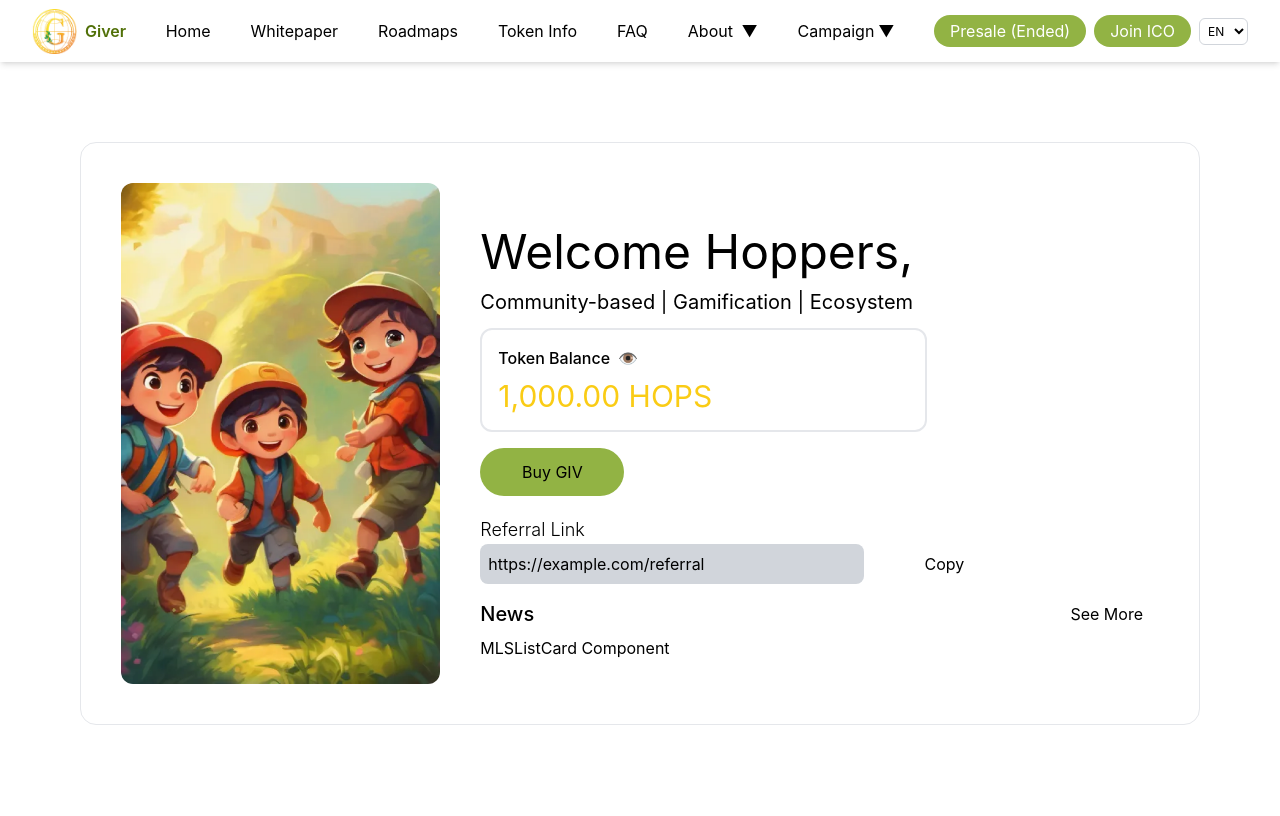
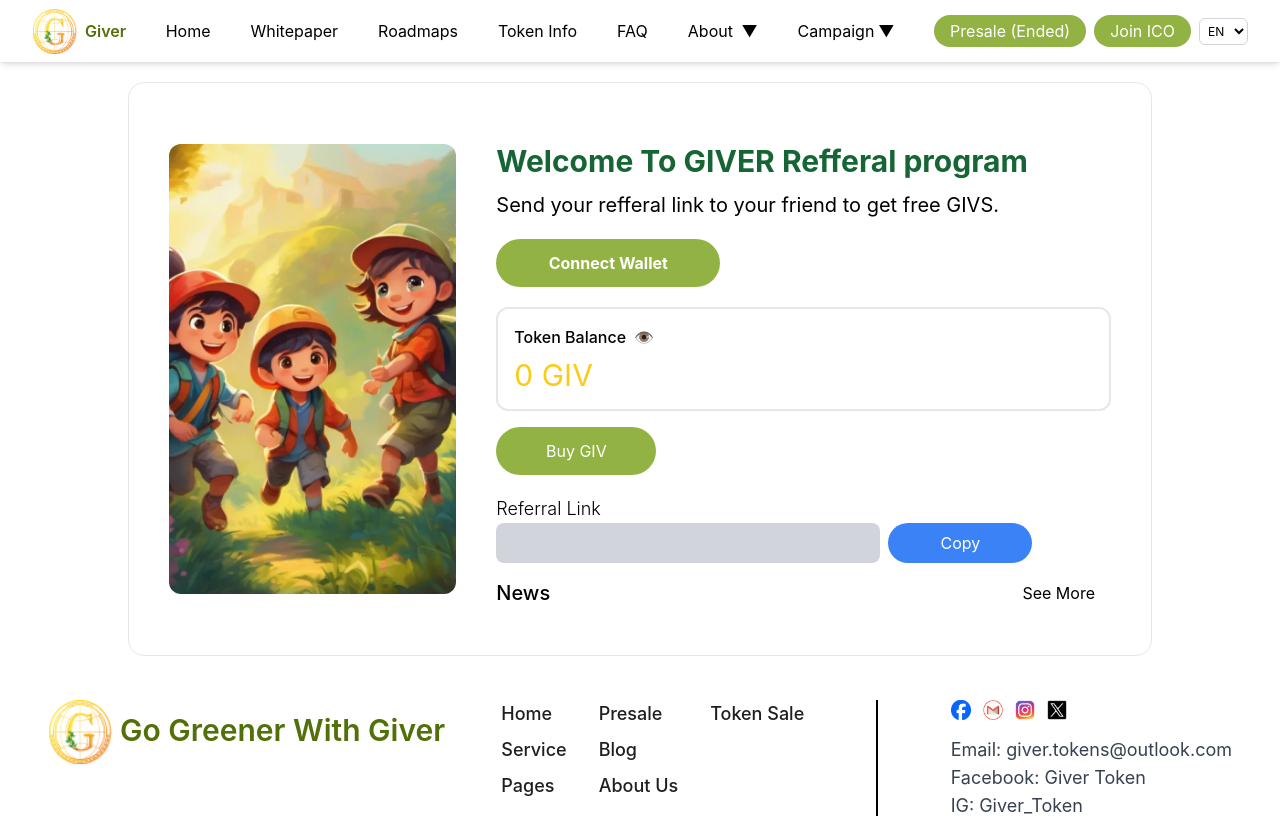
Before and after one commit to Lil-Tanatat/Nextjs, a React (Create React App) app: page /your-account in a window 1280 px wide. Shown: the top 816 px of the page. Built offline with nearby package versions, Linux system fonts and the light colour scheme; some icons are missing.

Commit message:
Fetch Token Balance

```diff
--- /dev/null
+++ b/src/ABI/FetchBalance.json
@@ -0,0 +1,21 @@
+[
+  {
+    "inputs": [
+      {
+        "internalType": "address",
+        "name": "account",
+        "type": "address"
+      }
+    ],
+    "name": "balanceOf",
+    "outputs": [
+      {
+        "internalType": "uint256",
+        "name": "",
+        "type": "uint256"
+      }
+    ],
+    "stateMutability": "view",
+    "type": "function"
+  }
+]
--- a/src/components/Navbar.js
+++ b/src/components/Navbar.js
@@ -23,7 +23,7 @@ function Navbar() {
   const aboutDropdown = [
     { name: t("aboutUs"), path: "/aboutus" },
     { name: t("contactUs"), path: "/contactus" },
-    { name: t("blog"), path: "/Blog" },
+    { name: t("blog"), path: "/blog" },
   ];
   const campaignDropdown = [
     { name: t("campaign.refferal"), path: "/your-account" },
--- a/src/pages/Youraccount.js
+++ b/src/pages/Youraccount.js
@@ -1,22 +1,70 @@
-import React, { Fragment } from "react";
-import { Link } from "react-router-dom";
-import { useNavigate } from "react-router-dom";
+import React, { Fragment, useState, useEffect } from "react";
+import { Link, useNavigate } from "react-router-dom";
 import YourAccountImage from "../assets/images/your-account.png";
+import Web3 from "web3";
+import FetchBalance from "../ABI/FetchBalance.json";
 
 const YourAccount = () => {
-  // Placeholder data for previewing prototype UX/
   const navigate = useNavigate();
-  const tokenBalance = 1000;
+  const [tokenBalance, setTokenBalance] = useState(0);
+  const [walletAddress, setWalletAddress] = useState("");
+  const [referralLink, setReferralLink] = useState("");
+  const [isWalletConnected, setIsWalletConnected] = useState(false);
+
+  const tokenAddress = "0x8acC2e02524116DF58dA6bCC07eC9FF1b0AD6BbB";
+  const tokenABI = FetchBalance;
+
   const onBuyToken = () => {
     navigate("/ico");
   };
-  const referralLink = "https://example.com/referral";
-  const onCopyReferralLink = () => {};
+
+  const onCopyReferralLink = () => {
+    navigator.clipboard.writeText(referralLink);
+    alert("Referral link copied to clipboard!");
+  };
+
+  const connectWallet = async () => {
+    if (window.ethereum) {
+      const web3 = new Web3(window.ethereum);
+      try {
+        await window.ethereum.request({ method: "eth_requestAccounts" });
+        const accounts = await web3.eth.getAccounts();
+        setWalletAddress(accounts[0]);
+        setReferralLink(`https://givertokens.com/ico/${accounts[0]}`);
+        setIsWalletConnected(true);
+
+        const contract = new web3.eth.Contract(tokenABI, tokenAddress);
+        const balance = await contract.methods.balanceOf(accounts[0]).call();
+        setTokenBalance(
+          parseFloat(web3.utils.fromWei(balance, "ether")).toFixed(2)
+        );
+      } catch (error) {
+        console.error("Error connecting to wallet:", error);
+      }
+    } else {
+      alert("Please install MetaMask to use this feature.");
+    }
+  };
+
+  useEffect(() => {
+    if (walletAddress) {
+      setReferralLink(`https://givertokens.com/ico/${walletAddress}`);
+      const fetchTokenBalance = async () => {
+        const web3 = new Web3(window.ethereum);
+        const contract = new web3.eth.Contract(tokenABI, tokenAddress);
+        const balance = await contract.methods.balanceOf(walletAddress).call();
+        setTokenBalance(
+          parseFloat(web3.utils.fromWei(balance, "ether")).toFixed(2)
+        );
+      };
+      fetchTokenBalance();
+    }
+  }, [walletAddress]);
 
   return (
     <Fragment>
       {/* Placeholder components for previewing prototype UX/UI */}
-      <div className="container p-20">
+      <div className="container py-5 px-32">
         <div className="grid grid-cols-12 lg:gap-x-10 bg-white justify-center items-center border border-gray-200 p-10 rounded-2xl">
           <div className="hidden lg:block col-span-12 lg:col-span-4">
             <div className="rounded-xl overflow-hidden max-w-full h-full">
@@ -28,16 +76,29 @@ const YourAccount = () => {
             </div>
           </div>
           <div className="col-span-12 lg:col-span-8">
-            <h1 className="text-3xl lg:text-5xl text-black mb-3 text-center lg:text-start mt-5">
-              Welcome <span className="text-mls-primary">Hoppers</span>,
+            <h1 className="text-xl lg:text-3xl font-bold text-green-800 mb-3 text-center lg:text-start mt-5">
+              Welcome To GIVER Refferal program
             </h1>
-            <h2 className="text-xl lg:text-xl text-black mb-3 text-center lg:text-start">
-              Community-based | Gamification | Ecosystem
+            <h2 className="text-md lg:text-xl  text-black text-center lg:text-start">
+              Send your refferal link to your friend to get free GIVS.
             </h2>
 
+            <button
+              onClick={connectWallet}
+              type="button"
+              disabled={isWalletConnected}
+              className={`py-3 btn my-5 font-bold text-white rounded-3xl text-xs lg:text-base px-6 border-none shadow-none w-56 ${
+                isWalletConnected
+                  ? "bg-gray-500 cursor-not-allowed"
+                  : "bg-[#92B344] hover:bg-mls-primary hover:text-mls-black"
+              }`}
+            >
+              {isWalletConnected ? "Wallet Connected" : "Connect Wallet"}
+            </button>
+
             <div className="grid grid-cols-12 gap-4 mb-5">
-              <div className="col-span-12 lg:col-span-8">
-                <div className="bg-mls-secondary-black border-mls-secondary-gray border-2 rounded-xl p-4 h-full">
+              <div className="col-span-12 lg:col-span-12">
+                <div className="bg-mls-secondary-black border-gray-200 border-2 rounded-xl p-4 w-full h-full">
                   <div className="flex flex-row items-center justify-between">
                     <div>
                       <div className="text-black font-medium text-sm lg:text-base mb-2">
@@ -49,11 +110,7 @@ const YourAccount = () => {
                         </div>
                       </div>
                       <div className="text-yellow-400 text-lg lg:text-3xl">
-                        {tokenBalance.toLocaleString("en-US", {
-                          minimumFractionDigits: 2,
-                          maximumFractionDigits: 2,
-                        })}{" "}
-                        HOPS
+                        {tokenBalance} GIV
                       </div>
                     </div>
                   </div>
@@ -64,7 +121,7 @@ const YourAccount = () => {
                   <button
                     onClick={onBuyToken}
                     type="button"
-                    className="btn bg-[#92B344] rounded-3xl text-black hover:bg-mls-primary hover:text-mls-black text-xs lg:text-base px-6 py-3  border-none shadow-none w-32 lg:w-36"
+                    className="btn bg-[#92B344] rounded-3xl text-white hover:bg-mls-primary hover:text-mls-black text-xs lg:text-base px-6 py-3  border-none shadow-none w-36 lg:w-40"
                   >
                     Buy GIV
                   </button>
@@ -85,7 +142,7 @@ const YourAccount = () => {
                       disabled
                       id="Email"
                       type="text"
-                      placeholder={referralLink}
+                      value={referralLink}
                       className="refferal-link ps-2 h-full w-96 bg-gray-300 placeholder:text-black rounded-lg"
                       autoComplete="off"
                       name="email"
@@ -94,7 +151,7 @@ const YourAccount = () => {
                   <button
                     onClick={onCopyReferralLink}
                     type="button"
-                    className="btn ml-2 bg-mls-primary rounded-3xl text-mls-black text-xs lg:text-base px-4 py-2 hover:opacity-80 border-none shadow-none w-32 lg:w-36"
+                    className="btn ml-2 bg-blue-500 text-white rounded-3xl text-mls-black text-xs lg:text-base px-4 py-2 hover:opacity-80 border-none shadow-none w-32 lg:w-36"
                   >
                     Copy
                   </button>
@@ -107,14 +164,12 @@ const YourAccount = () => {
                   <div className="text-lg lg:text-xl text-black font-medium">
                     News
                   </div>
-                  <Link to="/news">
+                  <Link to="/blog">
                     <button className="btn text-mls-primary px-4 max-h-max h-7 flex items-center justify-center rounded-lg hover:bg-mls-light-gray border-none shadow-none">
                       See More
                     </button>
                   </Link>
                 </div>
-
-                <div>MLSListCard Component</div>
               </div>
             </div>
           </div>
```
Also changed, not shown: 1 other file (tests, documents, lock files or other folders).
